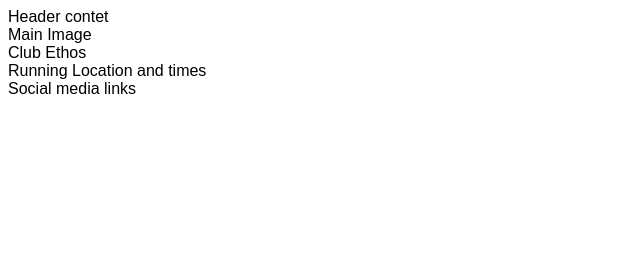
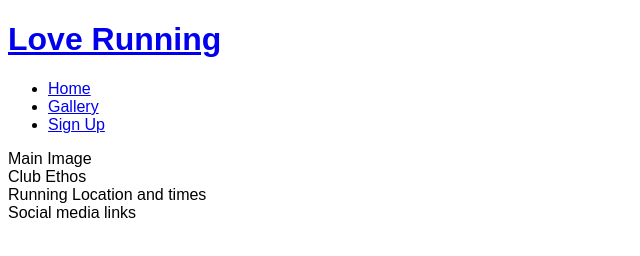
Before and after one commit to aodhank25/love-running, a plain HTML site: page index.html in a window 1280 px wide. Shown: the whole page, without its empty margins (0-640 px from the left). Drawn offline with Linux system fonts and the light colour scheme.

Commit message:
Add basic header structure

```diff
--- a/index.html
+++ b/index.html
@@ -1,5 +1,6 @@
 <!DOCTYPE html>
 <html lang="en">
+
 <head>
     <meta charset="UTF-8">
     <meta http-equiv="X-UA-Compatible" content="IE=edge">
@@ -7,11 +8,35 @@
     <meta name="description" content="Love Running club for runners in dulin, ireland">
     <meta name="keywords" content="love running,running club,ireland,dublin">
 
-<link rel="stylesheet" href="assets/css/style.css">
+    <link rel="stylesheet" href="assets/css/style.css">
     <title>Love Running</title>
 </head>
+
 <body>
-<header>Header contet</header>
+    <header>
+        <a href="index.html">
+            <h1>Love Running </h1>
+
+        </a>
+        <nav>
+            <ul>
+                <li>
+                    <a href="index.html">Home</a>
+                </li>
+                <li>
+                    <a href="#">Gallery</a>
+                </li>
+                <li>
+                    <a href="#">Sign Up</a>
+
+                </li>
+
+            </ul>
+            <ul></ul>
+            <ul></ul>
+        </nav>
+
+    </header>
     <section>
         Main Image
     </section>
@@ -21,11 +46,12 @@
     </section>
 
     <section>
-       Running Location and times
+        Running Location and times
     </section>
 
     <footer>
         Social media links
     </footer>
 </body>
+
 </html>
```
